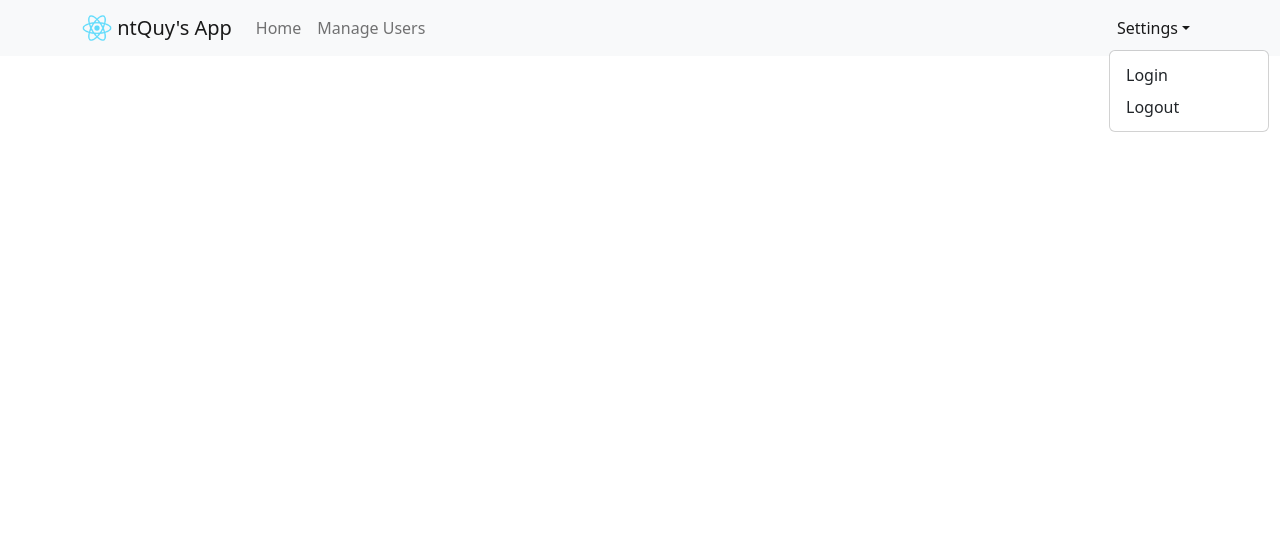
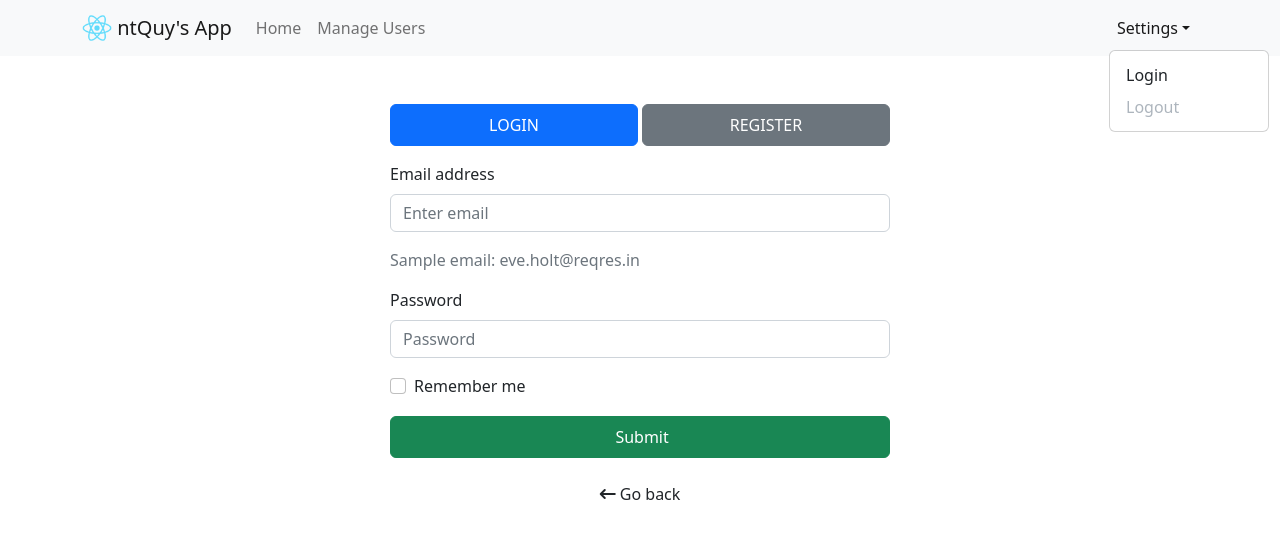
Before and after one commit to trongquy269/react-practice, a React (Create React App) app: page /login in a window 1280 px wide. Both pictures are taken after a click on the button "Settings". Shown: the top 538 px of the page. Built offline with nearby package versions, Linux system fonts and the light colour scheme.

Commit message:
login & logout

```diff
--- a/src/App.js
+++ b/src/App.js
@@ -1,11 +1,12 @@
 import { useState, createContext } from 'react';
+import { Routes, Route, Link } from 'react-router-dom';
 import './App.scss';
+import { Container } from 'react-bootstrap';
+import ModalAddNew from './components/ModalAddNew';
 import Header from './components/Header';
 import TableUsers from './components/TableUsers';
-import { Container } from 'react-bootstrap';
-import ModalAddNew from './components/ModalAddNew';
 import Home from './components/Home';
-import { Routes, Route, Link } from 'react-router-dom';
+import Login from './components/Login';
 
 export const UserContext = createContext();
 
@@ -22,6 +23,10 @@ function App() {
 						<Route
 							path='/'
 							element={<Home />}
+						/>
+						<Route
+							path='/login'
+							element={<Login />}
 						/>
 						<Route
 							path='/users'
--- a/src/components/Header.js
+++ b/src/components/Header.js
@@ -1,3 +1,4 @@
+import { useState } from 'react';
 import Container from 'react-bootstrap/Container';
 import Nav from 'react-bootstrap/Nav';
 import Navbar from 'react-bootstrap/Navbar';
@@ -6,7 +7,15 @@ import logoApp from '../assets/images/logo192.png';
 import { useLocation, NavLink } from 'react-router-dom';
 
 const Header = (props) => {
+	const [token, setToken] = useState(localStorage.getItem('token'));
 	const location = useLocation();
+
+	const handleLogout = () => {
+		if (token) {
+			localStorage.removeItem('token');
+			setToken('');
+		}
+	};
 
 	return (
 		<Navbar
@@ -48,10 +57,16 @@ const Header = (props) => {
 							title='Settings'
 							id='basic-nav-dropdown'
 						>
-							<NavDropdown.Item href='#action/3.1'>
+							<NavDropdown.Item
+								href='/login'
+								disabled={token}
+							>
 								Login
 							</NavDropdown.Item>
-							<NavDropdown.Item href='#action/3.2'>
+							<NavDropdown.Item
+								onClick={() => handleLogout()}
+								disabled={!token}
+							>
 								Logout
 							</NavDropdown.Item>
 						</NavDropdown>
--- /dev/null
+++ b/src/components/Login.js
@@ -0,0 +1,141 @@
+import { useState, useEffect } from 'react';
+import { useNavigate } from 'react-router-dom';
+import { Form, Button, ToastContainer, Toast } from 'react-bootstrap';
+import { login } from '../services/UserService';
+
+const Login = () => {
+	const [email, setEmail] = useState('');
+	const [password, setPassword] = useState('');
+	const [stateShowToast, setStateShowToast] = useState('');
+	const [loading, setLoading] = useState(false);
+
+	const navigate = useNavigate();
+
+	useEffect(() => {
+		const token = localStorage.getItem('token');
+		if (token) {
+			navigate('/');
+		}
+	}, []);
+
+	const handleSubmit = async () => {
+		if (!email || !password) {
+			setStateShowToast('wrong');
+			return;
+		}
+
+		setLoading(true);
+
+		const res = await login(email, password);
+
+		if (res && res.token) {
+			setEmail('');
+			setPassword('');
+			localStorage.setItem('token', res.token);
+			navigate('/');
+		} else if (res && res.status === 400) {
+			setStateShowToast(res.data.error);
+		}
+
+		setLoading(false);
+	};
+
+	return (
+		<div>
+			<Form
+				className='d-flex flex-column mw-100 ms-auto me-auto mt-5'
+				style={{ width: '500px' }}
+			>
+				<Form.Group className='d-flex flex-row justify-content-between gap-1'>
+					<Button
+						variant='primary'
+						className='w-50 py-2'
+					>
+						LOGIN
+					</Button>
+					<Button
+						variant='secondary'
+						className='w-50 py-2'
+					>
+						REGISTER
+					</Button>
+				</Form.Group>
+				<Form.Group
+					className='mb-3 mt-3'
+					controlId='formBasicEmail'
+				>
+					<Form.Label>Email address</Form.Label>
+					<Form.Control
+						type='email'
+						placeholder='Enter email'
+						onInput={(e) => setEmail(e.target.value)}
+					/>
+				</Form.Group>
+				<p className='text-secondary'>
+					Sample email: eve.holt@reqres.in
+				</p>
+				<Form.Group
+					className='mb-3'
+					controlId='formBasicPassword'
+				>
+					<Form.Label>Password</Form.Label>
+					<Form.Control
+						type='password'
+						placeholder='Password'
+						onInput={(e) => setPassword(e.target.value)}
+					/>
+				</Form.Group>
+				<Form.Group
+					className='mb-3'
+					controlId='formBasicCheckbox'
+				>
+					<Form.Check
+						type='checkbox'
+						label='Remember me'
+					/>
+				</Form.Group>
+				<Button
+					variant='success'
+					className='py-2'
+					onClick={() => handleSubmit()}
+					disabled={loading}
+				>
+					{loading && <i className='fas fa-spinner fa-spin'></i>}
+					&nbsp;Submit
+				</Button>
+				<div
+					className='text-dark ms-auto me-auto mt-3 p-2'
+					style={{ cursor: 'pointer' }}
+				>
+					<i className='fa-solid fa-arrow-left-long'></i> Go back
+				</div>
+			</Form>
+
+			{/* Toast */}
+			<ToastContainer
+				position='top-end'
+				className='p-3'
+			>
+				<Toast
+					bg='danger'
+					delay={3000}
+					autohide
+					show={stateShowToast !== ''}
+					onClose={() => setStateShowToast('')}
+				>
+					<Toast.Header closeButton={true}>
+						<strong className='me-auto'>LOGIN</strong>
+						<small className='text-muted'>just now</small>
+					</Toast.Header>
+					<Toast.Body>
+						{stateShowToast === 'wrong'
+							? 'Email and Password is required!'
+							: stateShowToast}
+					</Toast.Body>
+				</Toast>
+			</ToastContainer>
+		</div>
+	);
+};
+
+export default Login;
--- a/src/services/UserService.js
+++ b/src/services/UserService.js
@@ -17,4 +17,8 @@ const deleteUser = (id) => {
 	return axios.put(`/api/users/${id}`);
 };
 
-export { fetchAllUser, postCreateUser, putUpdateUser, deleteUser };
+const login = (email, password) => {
+	return axios.post(`/api/login`, { email, password });
+};
+
+export { fetchAllUser, postCreateUser, putUpdateUser, deleteUser, login };
--- a/src/services/customize-axios.js
+++ b/src/services/customize-axios.js
@@ -14,7 +14,18 @@ instance.interceptors.response.use(
 	function (error) {
 		// Any status codes that falls outside the range of 2xx cause this function to trigger
 		// Do something with response error
-		return Promise.reject(error);
+		const res = {};
+		if (error.response) {
+			res.data = error.response.data;
+			res.status = error.response.status;
+			res.headers = error.response.headers;
+		} else if (error.request) {
+			console.log(error.request);
+		} else {
+			console.log('Error', error.message);
+		}
+		return res;
+		// return Promise.reject(error);
 	}
 );
 
```
